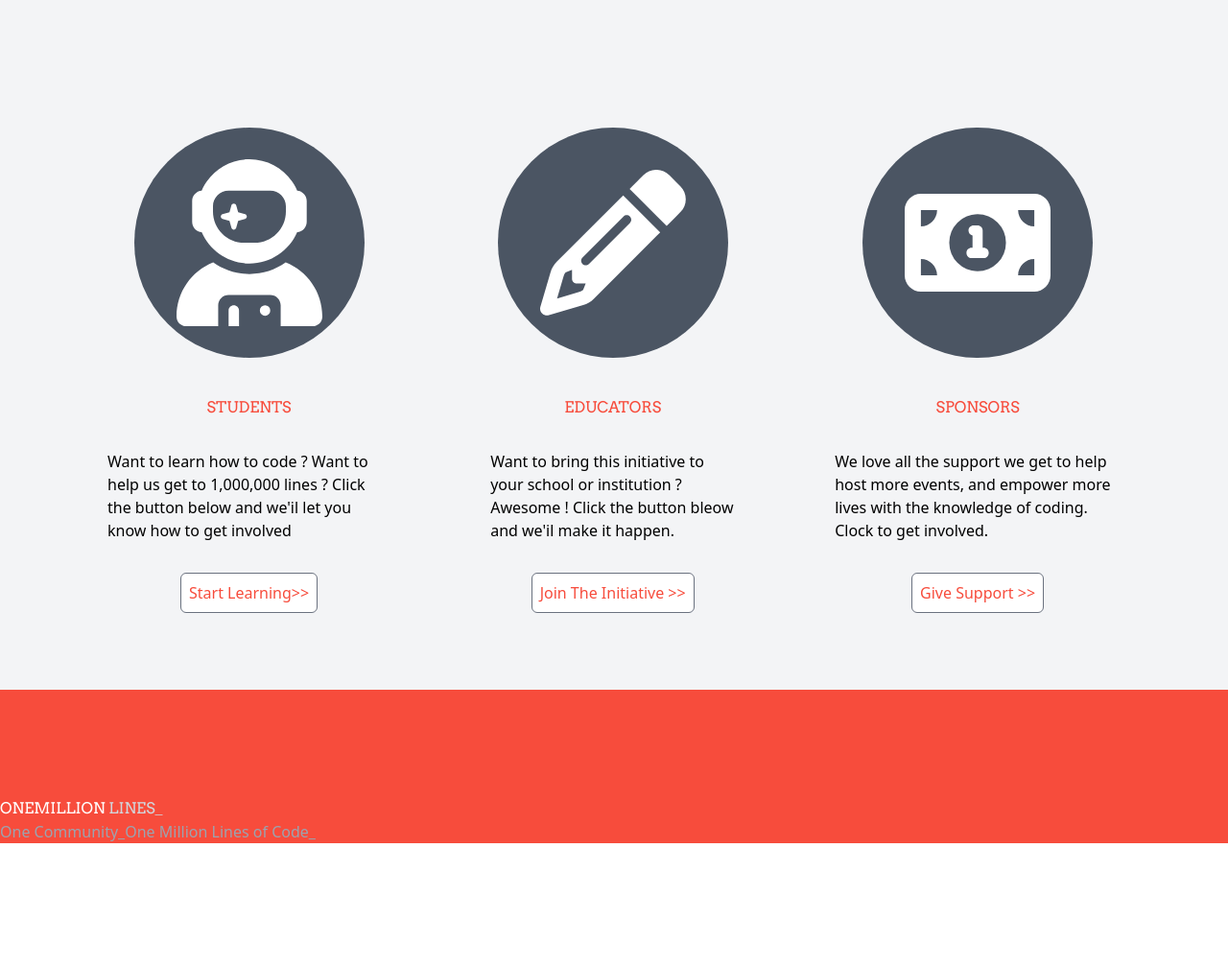
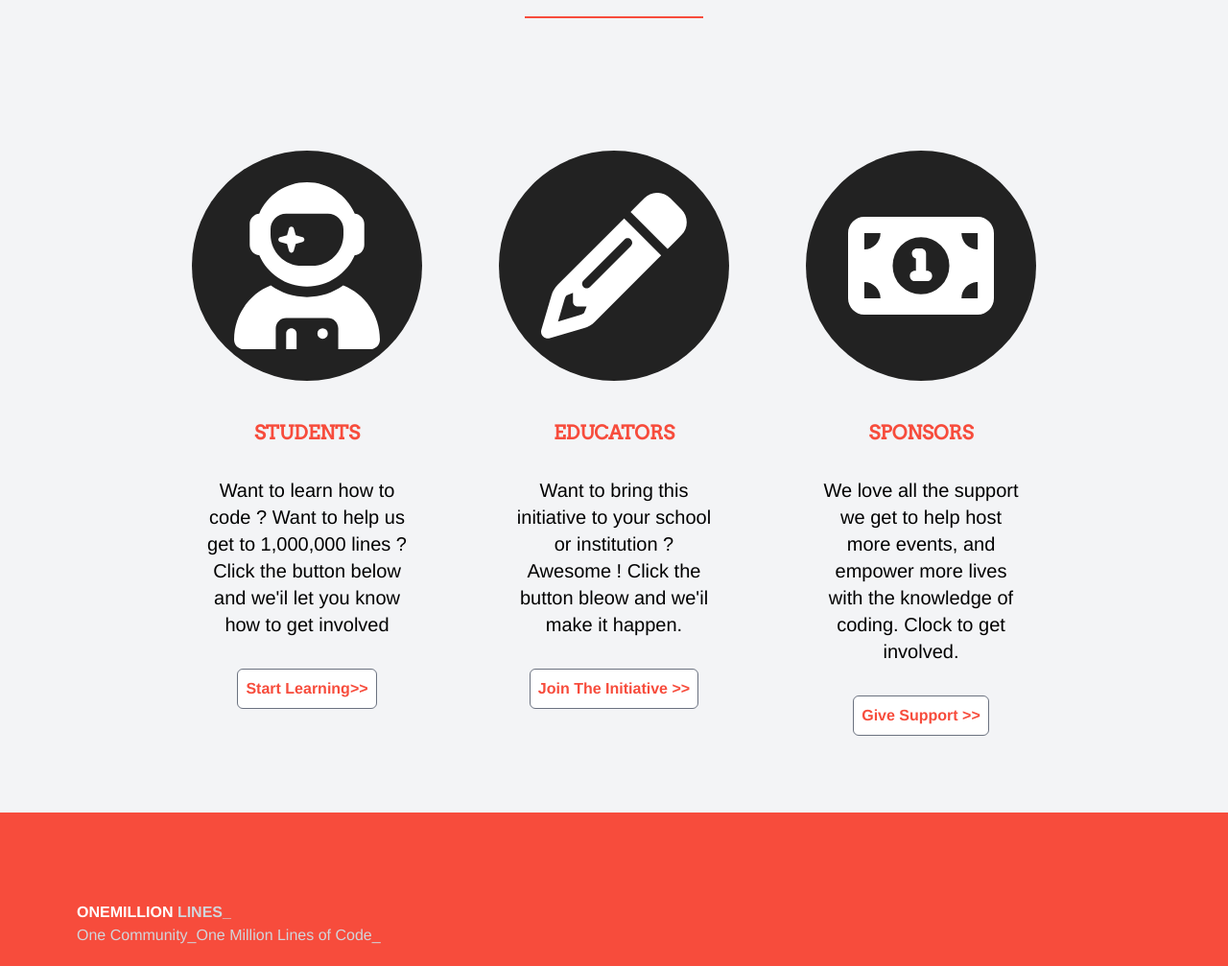
Before and after one commit to Crackzul/Tailwind_OneMillion, a website: page index.html in a window 1280 px wide. Shown: the part 1083-2090 px from the top of the page at 96% size. Before the commit the page ends 1962 px from the top, so only its background shows below. Drawn offline with Linux system fonts and the light colour scheme.

Commit message:
on va passer au responsive

```diff
--- a/index.html
+++ b/index.html
@@ -3,24 +3,24 @@
 <head>
     <meta charset="UTF-8">
     <meta name="viewport" content="width=device-width, initial-scale=1.0">
-    <title>Document</title>
+    <title>One Million</title>
     <link rel="stylesheet" href="dist/styles.css">
 </head>
-<body>
-    <header class="bg-gray-700 flex justify-around m-0 p-6">
-        <h1 class="text-white">ONEMILLION <span class="text-gray-300"> LINES_</span></h1>
+<body class="font-helvetica">
+    <header class="bg-new_gray flex justify-around m-0 p-6">
+        <h1 class="text-white font-bold">ONEMILLION<span class="text-gray-300">LINES_</span></h1>
         <nav class="flex">
         <ul class="flex text-gray-300">
-            <li><a class="pr-3">WHO WE ARE</a></li>
-            <li><a class="btn">GET INVOLVED</a></li>
+            <li><a href="" class="pr-3 font-[arvo]">WHO WE ARE</a></li>
+            <li><a href="" class="btn font-[arvo]">GET INVOLVED</a></li>
         </ul>
         </nav>
     </header>
     <!-- Section haute image ville -->
     <section class="bg-[url('../Assets/images/hero-image.jpg')] h-[60vh] bg-cover flex flex-col justify-center justify-evenly items-center text-center">
-        <h1 class="text-6xl text-white">Our goal is to inspire <br> Thallahasse to write 1,000,000 <br> lines of code_</h1>
-        <p class="text-gray-300 text-2xl">ALL over the country people are taking the <span>HOUR OF CODE</span> challenge issued by <span>CODE.org</span>. Millions of lines of code <br> are being written. In the capital of Florida, Thallahasse, the community is taking the challenge and our goal is to write <br> 1,000,000 lines of code</p>
-        <a class="btn text-white bg-red-500 border rounded-md p-2 border-gray-500">Learn more >></a>
+        <h1 class="text-6xl text-white font-[arvo]">Our goal is to inspire <br> Thallahasse to write 1,000,000 <br> lines of code_</h1>
+        <p class="text-gray-300 text-xl">ALL over the country people are taking the <span>HOUR OF CODE</span> challenge issued by <span>CODE.org</span>. Millions of lines of code <br> are being written. In the capital of Florida, Thallahasse, the community is taking the challenge and our goal is to write <br> 1,000,000 lines of code</p>
+        <a href="" class="btn text-white bg-red-500 border rounded-md p-2 border-gray-500 text-2xl">Learn more >></a>
         <div>
             <img src="Assets/images/code.png" alt="">
         </div>
@@ -31,38 +31,38 @@
             <img class="w-[10vw]" src="Assets/images/academy-brand-med.png" alt="">
         </div>
         <div class="flex flex-col items-center">
-            <h2 class="inline-block text-newcolor_orange mt-10 mb-10">WHO WE ARE</h2>
-            <p class="mt-10 mb-10 text-center">We are <span class=" text-newcolor_orange">MASSIVE Academy</span>. We aim improve education through botch method - effective project-based learning - and material <br> -by teaching skills that applicable to improve your life today.
+            <h2 class="inline-block text-newcolor_orange mt-10 mb-10 text-2xl font-bold font-[arvo]">WHO WE ARE</h2>
+            <p class="mt-10 mb-10 text-center text-xl text-xl">We are <span class=" text-newcolor_orange">MASSIVE Academy</span>. We aim improve education through botch method - effective project-based learning - and material <br> -by teaching skills that applicable to improve your life today.
             </p>
         </div>
     </section>
     <!-- Section Get involved -->
-    <section class=" bg-gray-100 flex items-center flex-col">
-        <h2 class="text-newcolor_orange inline-block mt-10 mb-20">GET INVOLVED</h2>
-        <div class="flex gap-x-10 m-20">
-            <div class="parent_card flex items-center flex-col">
-                <div class=" bg-gray-600 rounded-full h-60 w-60 flex justify-center items-center"><img class="w-50 p-11" src="Assets/images/user-astronaut.svg" alt=""></div>
-                <h3 class="text-newcolor_orange pt-10">STUDENTS</h3>
-                <p class="p-8">Want to learn how to code ? Want to help us get to 1,000,000 lines ? Click the button below and we'il let you know how to get involved</p>
-                <a class="btn text-newcolor_orange bg-white border p-2 border-gray-500 rounded-md">Start Learning>></a>
+    <section class=" bg-gray-100 flex items-center flex-col mx-auto">
+        <h2 class="text-newcolor_orange inline-block mt-10 mb-20 text-2xl font-bold font-[arvo]">GET INVOLVED</h2>
+        <div class="flex gap-x-10 m-20 justify-center">
+            <div class="parent_card flex items-center flex-col w-1/4">
+                <div class=" bg-new_gray rounded-full h-60 w-60 flex justify-center items-center"><img class="w-50 p-11" src="Assets/images/user-astronaut.svg" alt=""></div>
+                <h3 class="text-newcolor_orange pt-10 text-xl font-semibold font-[arvo]">STUDENTS</h3>
+                <p class="p-8 text-center text-xl">Want to learn how to code ? Want to help us get to 1,000,000 lines ? Click the button below and we'il let you know how to get involved</p>
+                <a href="" class="btn text-newcolor_orange bg-white border p-2 border-gray-500 rounded-md font-bold">Start Learning>></a>
             </div>
-            <div class="parent_card flex items-center flex-col">
-                <div class=" bg-gray-600 rounded-full h-60 w-60 flex justify-center items-center"><img class= "w-50 p-11" src="Assets/images/pencil.svg" alt=""></div>
-                <h3 class="text-newcolor_orange pt-10">EDUCATORS</h3>
-                <p class="p-8">Want to bring this initiative to your school or institution ? Awesome ! Click the button bleow and we'il make it happen.</p>
-                <a class="btn text-newcolor_orange bg-white border p-2 border-gray-500 rounded-md">Join The Initiative >></a>
+            <div class="parent_card flex items-center flex-col w-1/4">
+                <div class=" bg-new_gray rounded-full h-60 w-60 flex justify-center items-center"><img class= "w-50 p-11" src="Assets/images/pencil.svg" alt=""></div>
+                <h3 class="text-newcolor_orange pt-10 text-xl font-semibold font-[arvo]">EDUCATORS</h3>
+                <p class="p-8 text-center text-xl">Want to bring this initiative to your school or institution ? Awesome ! Click the button bleow and we'il make it happen.</p>
+                <a href="" class="btn text-newcolor_orange bg-white border p-2 border-gray-500 rounded-md font-bold">Join The Initiative >></a>
             </div>
-            <div class="parent_card flex items-center flex-col">
-                <div class=" bg-gray-600 rounded-full h-60 w-60 flex justify-center items-center"><img class="w-50 p-11" src="Assets/images/money-bill-1.svg" alt=""></div>
-                <h3 class="text-newcolor_orange pt-10">SPONSORS</h3>
-                <p class="p-8">We love all the support we get to help host more events, and empower more lives with the knowledge of coding. Clock to get involved.</p>
-                <a class="btn text-newcolor_orange bg-white border p-2 border-gray-500 rounded-md">Give Support >></a>
+            <div class="parent_card flex items-center flex-col w-1/4">
+                <div class=" bg-new_gray rounded-full h-60 w-60 flex justify-center items-center"><img class="w-50 p-11" src="Assets/images/money-bill-1.svg" alt=""></div>
+                <h3 class="text-newcolor_orange pt-10 text-xl font-semibold font-[arvo]">SPONSORS</h3>
+                <p class="p-8 text-center text-xl">We love all the support we get to help host more events, and empower more lives with the knowledge of coding. Clock to get involved.</p>
+                <a href="" class="btn text-newcolor_orange bg-white border p-2 border-gray-500 rounded-md font-bold">Give Support >></a>
             </div>
         </section>
         <footer class="bg-newcolor_orange h-[20vh] flex items-end">
-            <div class="flex flex-col ">
-                <h1 class="text-white">ONEMILLION <span class="text-gray-300"> LINES_</span></h1>
-                <p class="text-gray-400">One Community_One Million Lines of Code_</p>
+            <div class="flex flex-col ml-20 mb-5">
+                <h1 class="text-white font-bold">ONEMILLION <span class="text-gray-300"> LINES_</span></h1>
+                <p class="text-gray-300">One Community_One Million Lines of Code_</p>
             </div>
         </footer>
 
--- a/src/styles.css
+++ b/src/styles.css
@@ -6,19 +6,13 @@
     src: url(../Assets/fonts/Arvo-Regular.ttf);
 }
 
-h1 {
-    font-family: 'arvo';
-}
-
 h2 {
     position: relative;
     text-transform: capitalize;
-    font-family: 'arvo';
 }
 
 h3 {
     text-transform: capitalize;
-    font-family: 'arvo';
 }
 
 h2::after {
--- a/tailwind.config.js
+++ b/tailwind.config.js
@@ -4,7 +4,14 @@ module.exports = {
   theme: {
     extend: {
       colors:{
-        newcolor_orange: '#f74c3c'
+        newcolor_orange: '#f74c3c',
+        new_gray: '#222222'
+      },
+      fontFamily: {
+        arvo: ['arvo']
+      },
+      fontFamily: {
+        helvetica: ['helvetica']
       }
     },
   },
```
Also changed, not shown: dist/styles.css.
